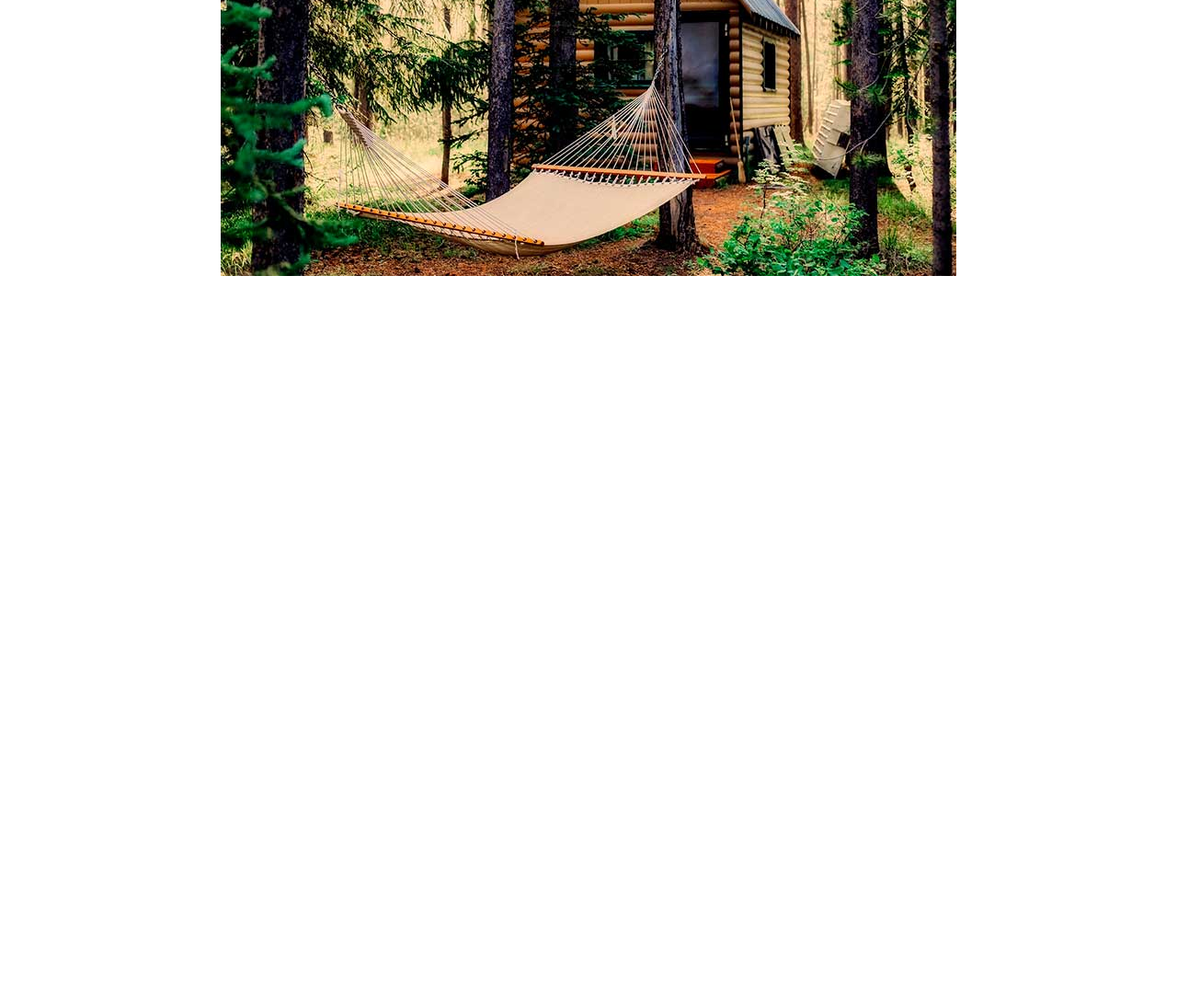
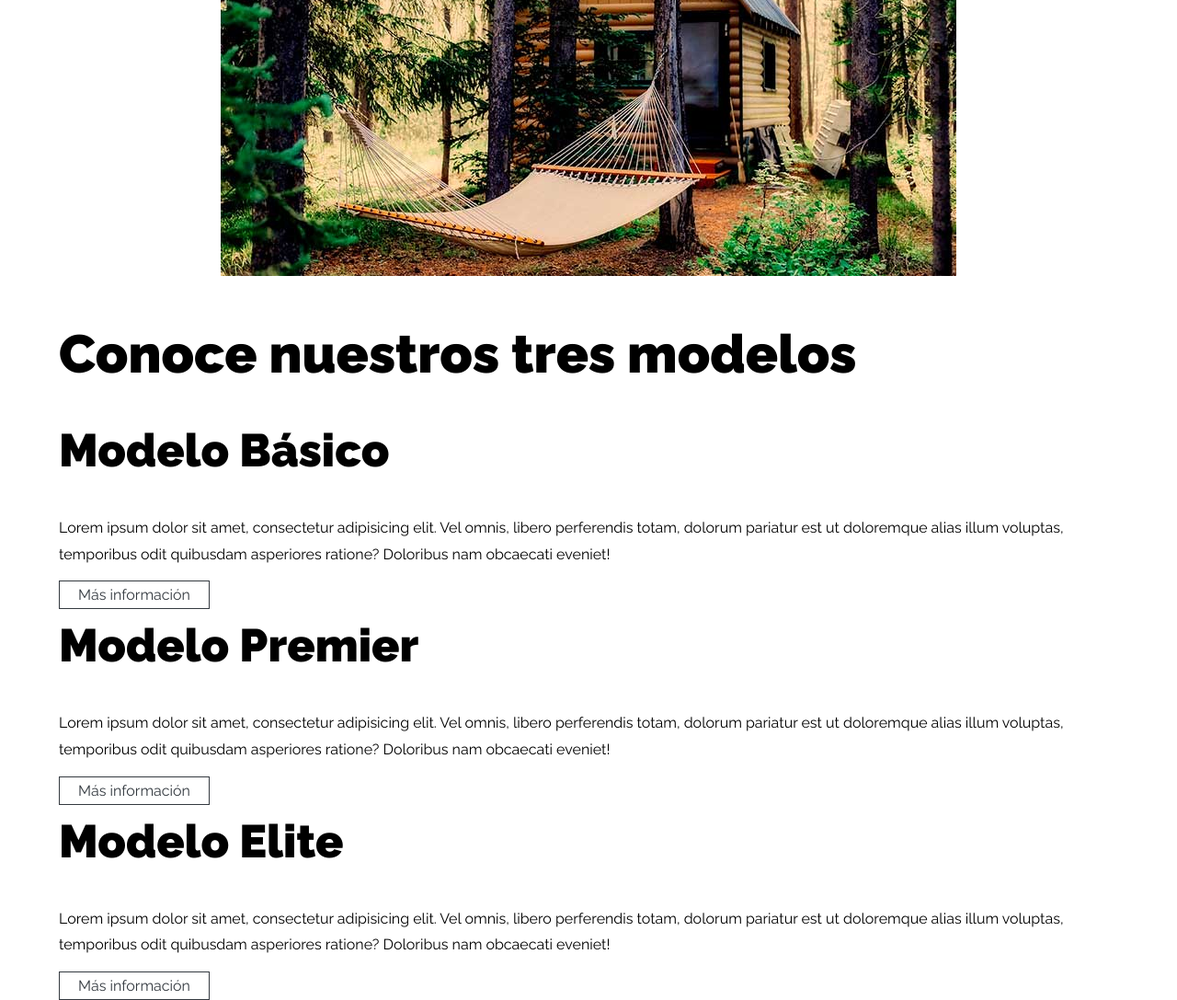
Before and after one commit to mcmmiguel/Architecture-Project, a plain HTML site: page index.html in a window 1280 px wide. Shown: the part 1141-2228 px from the top of the page at 92% size. Before the commit the page ends 1441 px from the top, so only its background shows below. Drawn offline with Linux system fonts and the light colour scheme.

Commit message:
index.html: main section models done

```diff
--- a/index.html
+++ b/index.html
@@ -46,6 +46,37 @@
             <p>Lorem ipsum dolor sit amet consectetur adipisicing elit. Repellat, est. Ex ipsum aliquam animi quia cumque numquam libero reprehenderit voluptatum..</p>
         </div>
     </section>
+    <main class="contenedor mt-5">
+        <h2>Conoce nuestros tres modelos</h2>
+        <div class="modelo basico">
+            <div class="contenido-modelo">
+                <h3>Modelo Básico</h3>
 
+                <p>Lorem ipsum dolor sit amet, consectetur adipisicing elit. Vel omnis, libero perferendis totam, dolorum pariatur est ut doloremque alias illum voluptas, temporibus odit quibusdam asperiores ratione? Doloribus nam obcaecati eveniet!</p>
+
+                <a href="#" class="btn">Más información</a>
+            </div>
+        </div>
+
+        <div class="modelo premier">
+            <div class="contenido-modelo">
+                <h3>Modelo Premier</h3>
+
+                <p>Lorem ipsum dolor sit amet, consectetur adipisicing elit. Vel omnis, libero perferendis totam, dolorum pariatur est ut doloremque alias illum voluptas, temporibus odit quibusdam asperiores ratione? Doloribus nam obcaecati eveniet!</p>
+
+                <a href="#" class="btn">Más información</a>
+            </div>
+        </div>
+
+        <div class="modelo elite">
+            <div class="contenido-modelo">
+                <h3>Modelo Elite</h3>
+
+                <p>Lorem ipsum dolor sit amet, consectetur adipisicing elit. Vel omnis, libero perferendis totam, dolorum pariatur est ut doloremque alias illum voluptas, temporibus odit quibusdam asperiores ratione? Doloribus nam obcaecati eveniet!</p>
+
+                <a href="#" class="btn">Más información</a>
+            </div>
+        </div>
+    </main>
 </body>
 </html>
```
